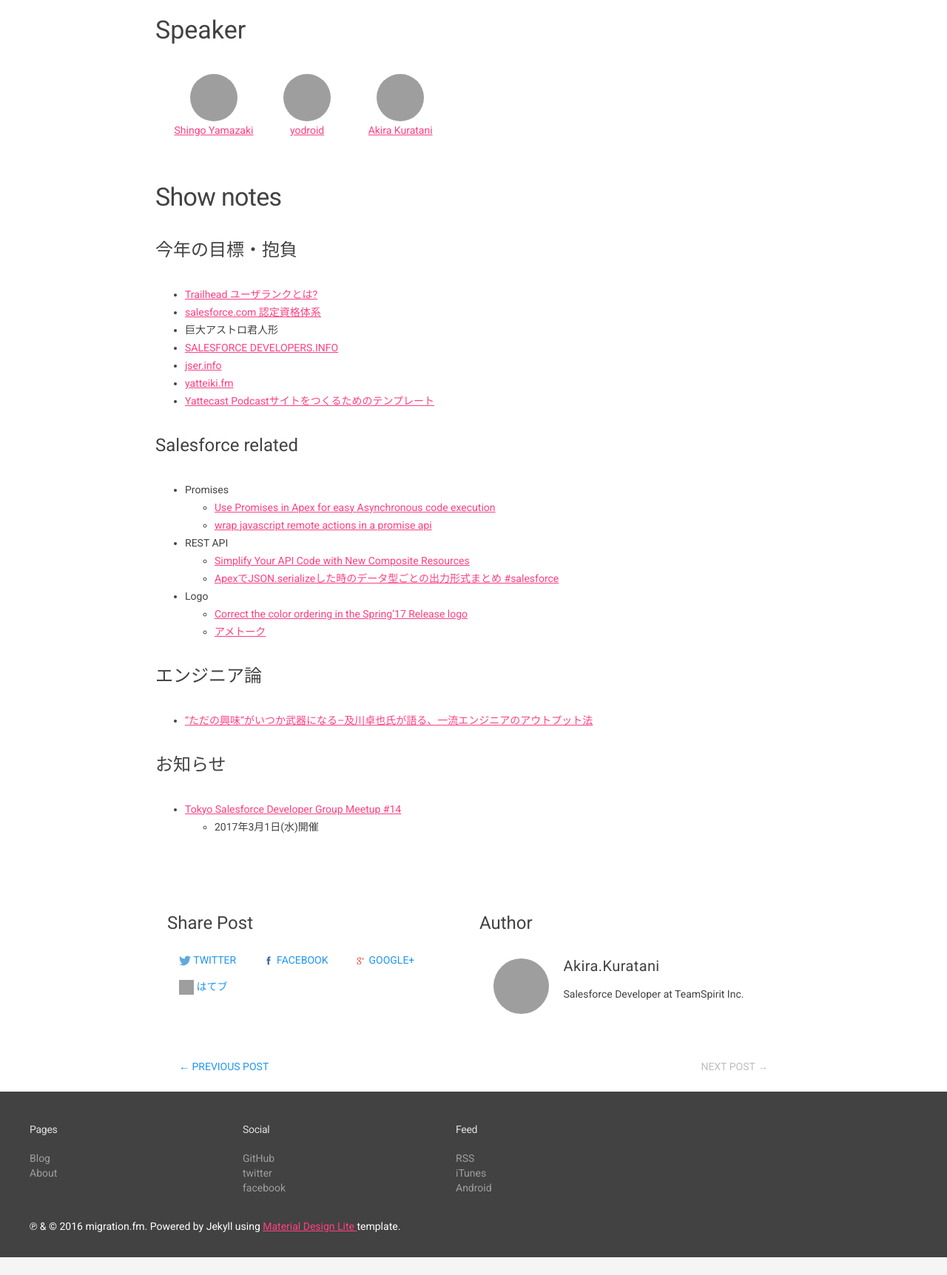
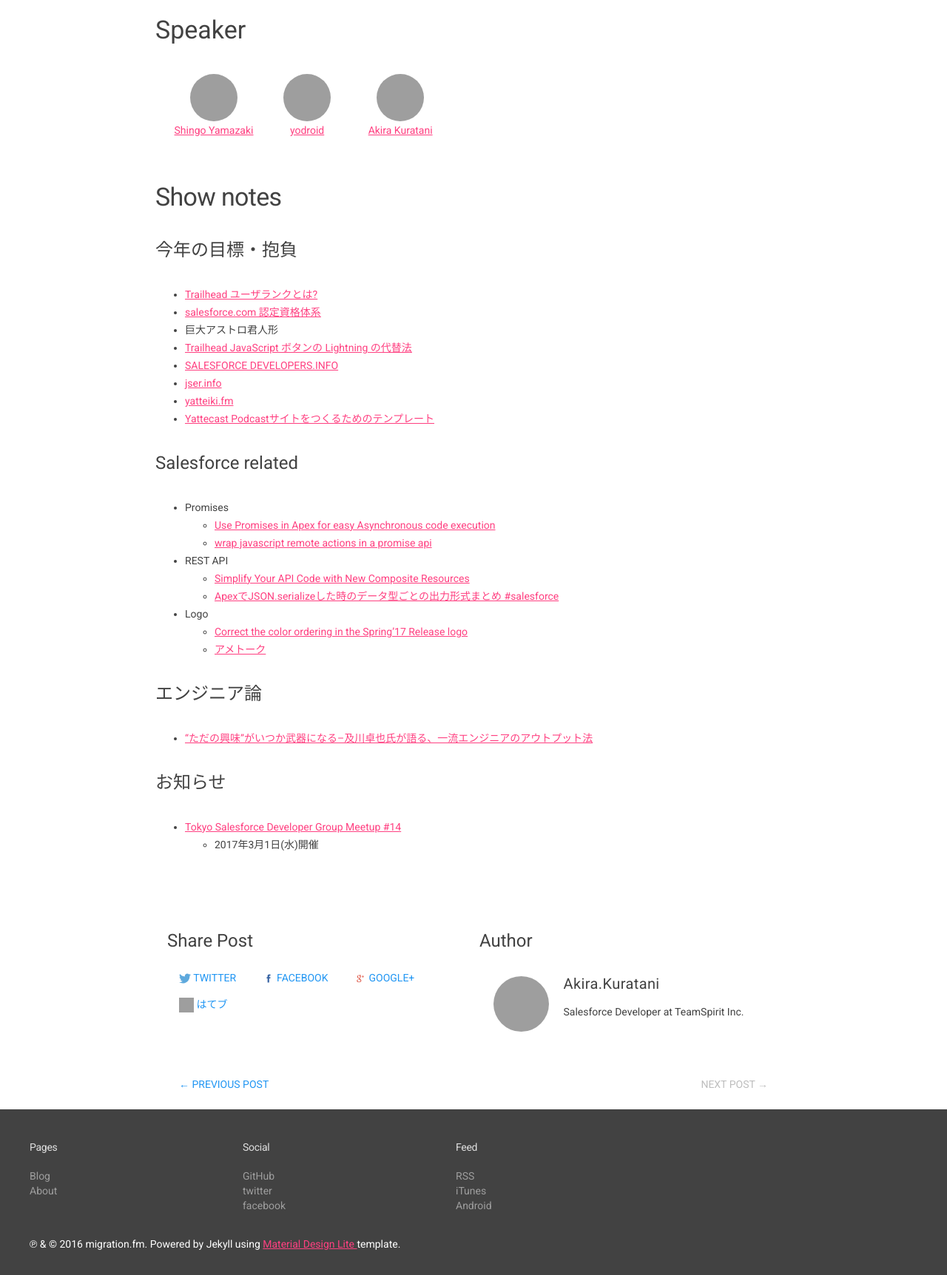
Before and after one commit to migrationfm/migrationfm.github.io, a Jekyll site: the page built from _posts/2017-02-10-010.md, in a window 1280 px wide, cut to the strip 702-2426 px from the top of the page. Shown: the whole strip at 74% size. Built offline with Jekyll 4.4.1, drawn with Linux system fonts in a browser that asks for light colours; nearby versions of some CDN libraries; grey boxes are pictures that could not be loaded.

Commit message:
Add a link

```diff
--- a/_posts/2017-02-10-010.md
+++ b/_posts/2017-02-10-010.md
@@ -26,6 +26,7 @@ keywords: Salesforce,Trailhead,promise,Developer Group
 - [Trailhead ユーザランクとは?](https://trailhead.salesforce.com/ja/trailblazer-ranks)
 - [salesforce.com 認定資格体系](https://www.salesforce.com/jp/services-training/education-services/cert/credentials.jsp)
 - 巨大アストロ君人形
+- [Trailhead JavaScript ボタンの Lightning の代替法](https://trailhead.salesforce.com/ja/modules/lex_javascript_button_migration)
 - [SALESFORCE DEVELOPERS.INFO](http://zaki-yama.github.io/salesforce-developers.info/)
 - [jser.info](https://jser.info/)
 - [yatteiki.fm](https://yatteiki.fm/)
```
